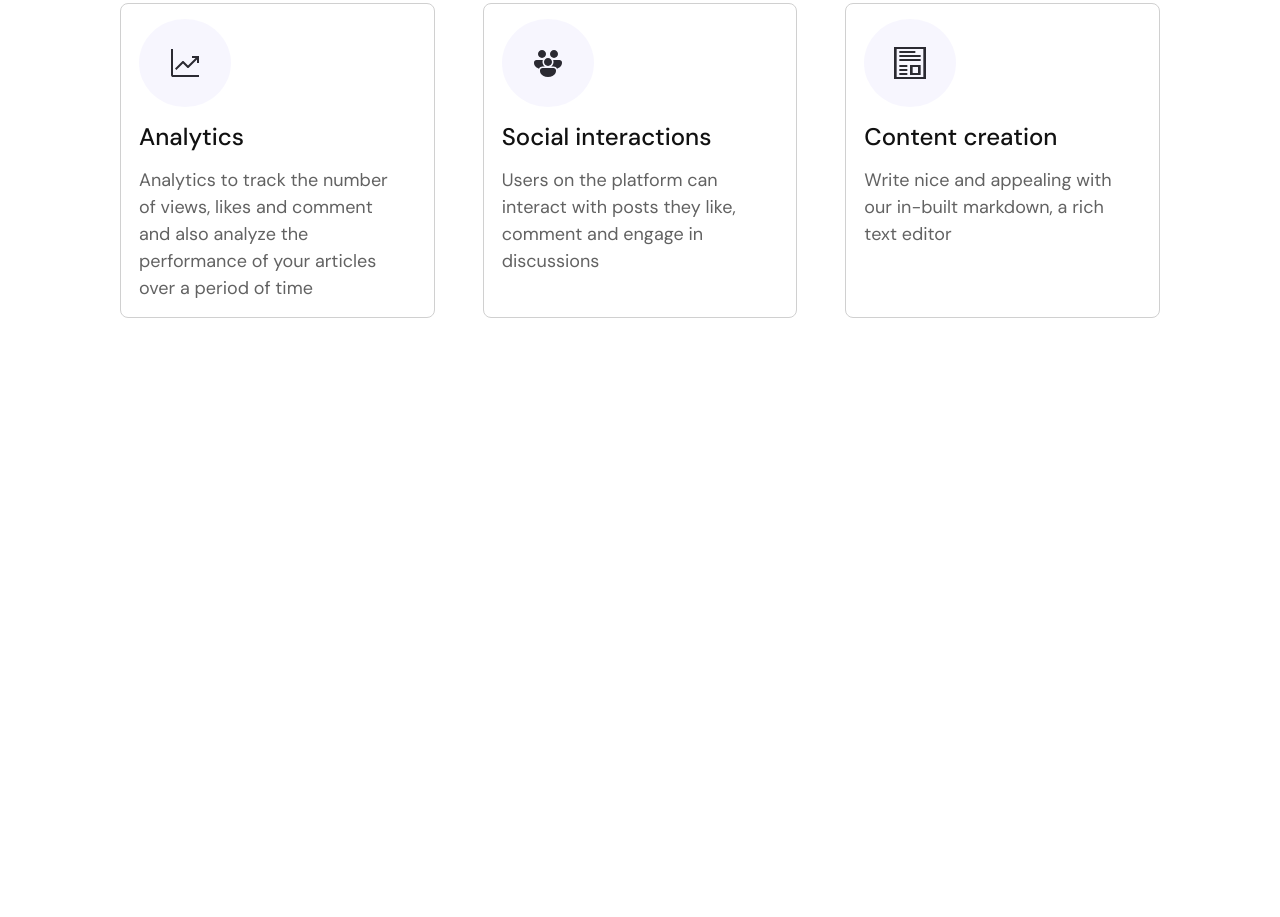
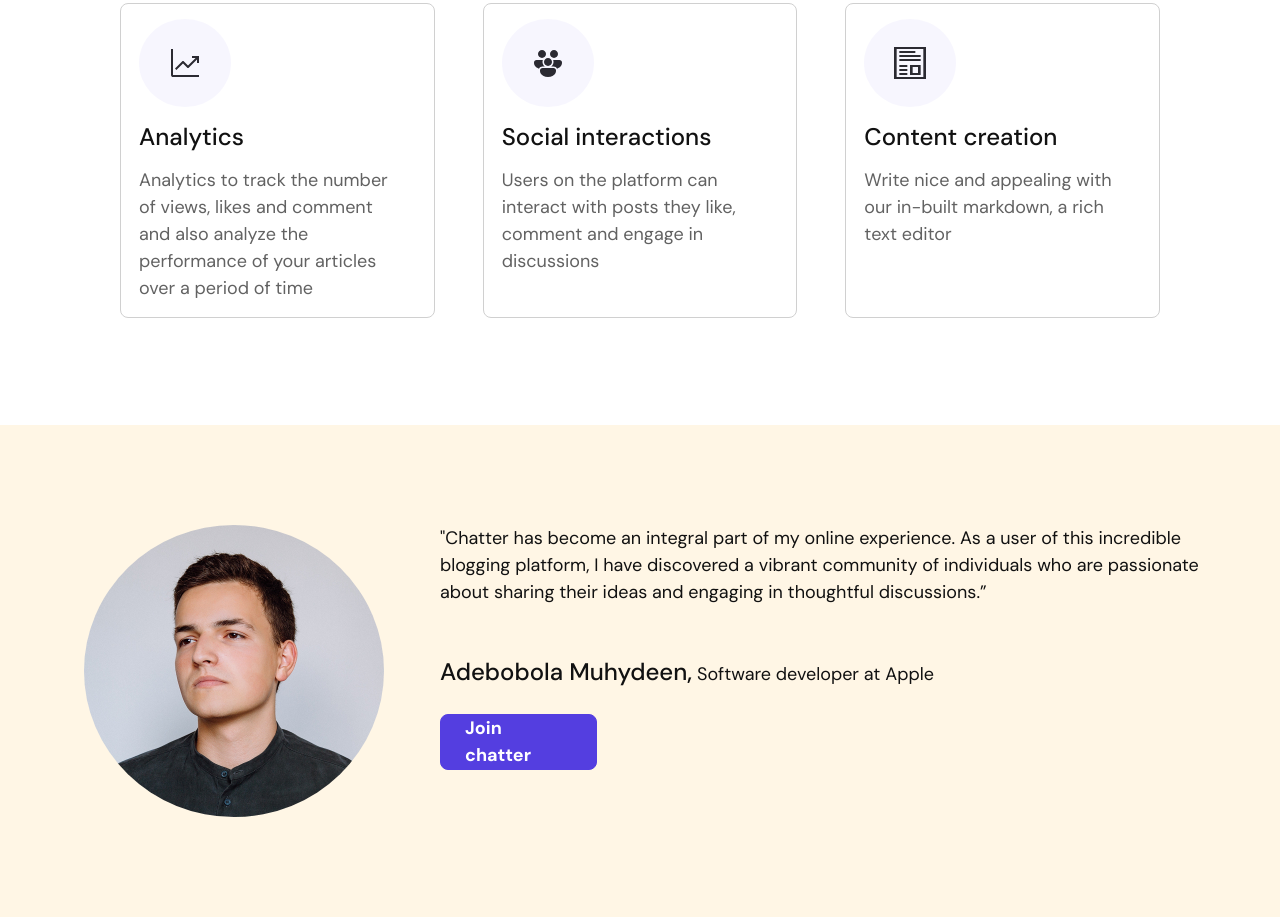
Before and after one commit to ACityInItaly/first-semester-exam-project, a plain HTML site: page index.html in a window 1280 px wide. Shown: the part 1688-2605 px from the top of the page. Before the commit the page ends 2006 px from the top, so only its background shows below. Drawn offline with Linux system fonts and the light colour scheme.

Commit message:
Add testimonial section

```diff
--- a/index.html
+++ b/index.html
@@ -108,6 +108,31 @@
           </article>
         </div>
       </section>
+      <section class="testimonial">
+        <img
+        src="images/testimonial.jpg"
+        alt="Adebobola Muhydeen"
+        class="testimonial__image"
+        width="361"
+        height="361"
+        loading="lazy"
+        />
+        <div class="testimonial__content">
+          <figure class="testimonial__quote">
+            <blockquote>
+              <p>
+                "Chatter has become an integral part of my online experience. As a user of this incredible blogging platform, I have discovered a vibrant community of individuals who are passionate about sharing their ideas and engaging in thoughtful discussions.”
+              </p>
+            </blockquote>
+            <figcaption class="testimonial__author">
+              <p>
+                <span class="testimonial__name">Adebobola Muhydeen,</span> Software developer at Apple
+              </p>
+            </figcaption>
+          </figure>
+          <a href="#" class="btn btn--primary">Join chatter</a>
+        </div>
+      </section>
     </main>
   </body>
 </html>
--- a/styles.css
+++ b/styles.css
@@ -185,6 +185,41 @@ img {
     color: var(--text-grey);
 }
 
+.testimonial {
+    display: flex;
+    flex-direction: column;
+    align-items: center;
+    gap: 2rem;
+    margin-top: 3rem;
+    padding: 3rem 1rem;
+    background-color: rgba(255, 237, 204, 0.5);
+}
+
+.testimonial__image {
+    width: 15rem;
+    border-radius: 50%;
+}
+
+.testimonial__content {
+    display: flex;
+    flex-direction: column;
+    align-items: flex-start;
+    gap: 1.5rem;
+}
+
+.testimonial__quote {
+    font-size: 1.125rem;
+}
+
+.testimonial__author {
+    margin-top: 3rem;
+}
+
+.testimonial__name {
+    font-size: 1.5rem;
+    font-weight: 500;
+}
+
 
 @media (min-width: 1200px) {
   .header__logo {
@@ -247,4 +282,17 @@ img {
   .card__text {
     max-width: 15.875rem;
   }
+  .testimonial {
+    flex-direction: row;
+    align-items: flex-start;
+    gap: 3.5rem;
+    margin-top: 6.6875rem;
+    padding: 6.25rem 4.75rem 6.25rem 5.25rem;
+  }
+  .testimonial__image {
+    width: 18.75rem;
+  }
+  .testimonial__content {
+    flex: 1;
+  }
 }
```
Also changed, not shown: images/testimonial.jpg (added).
